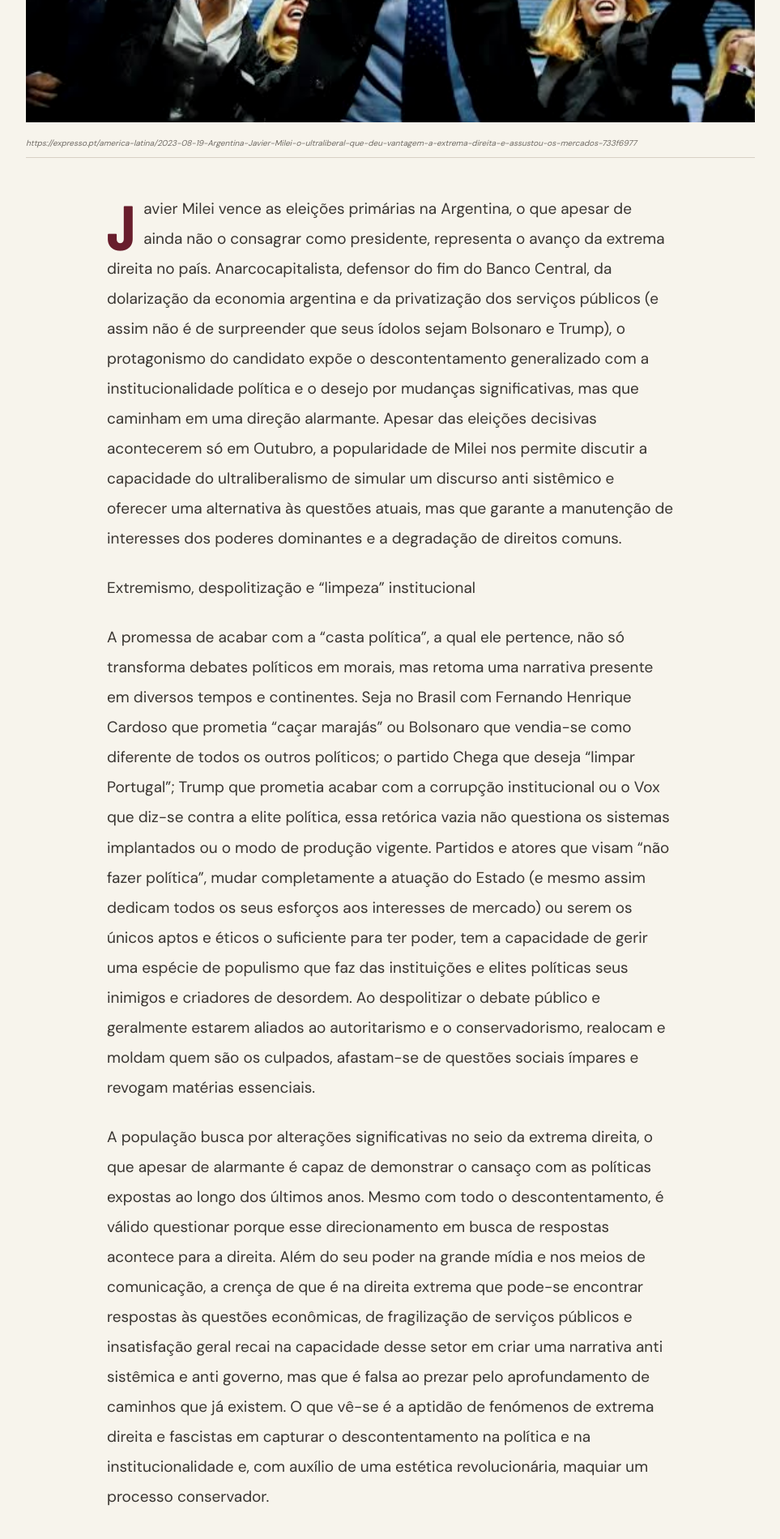
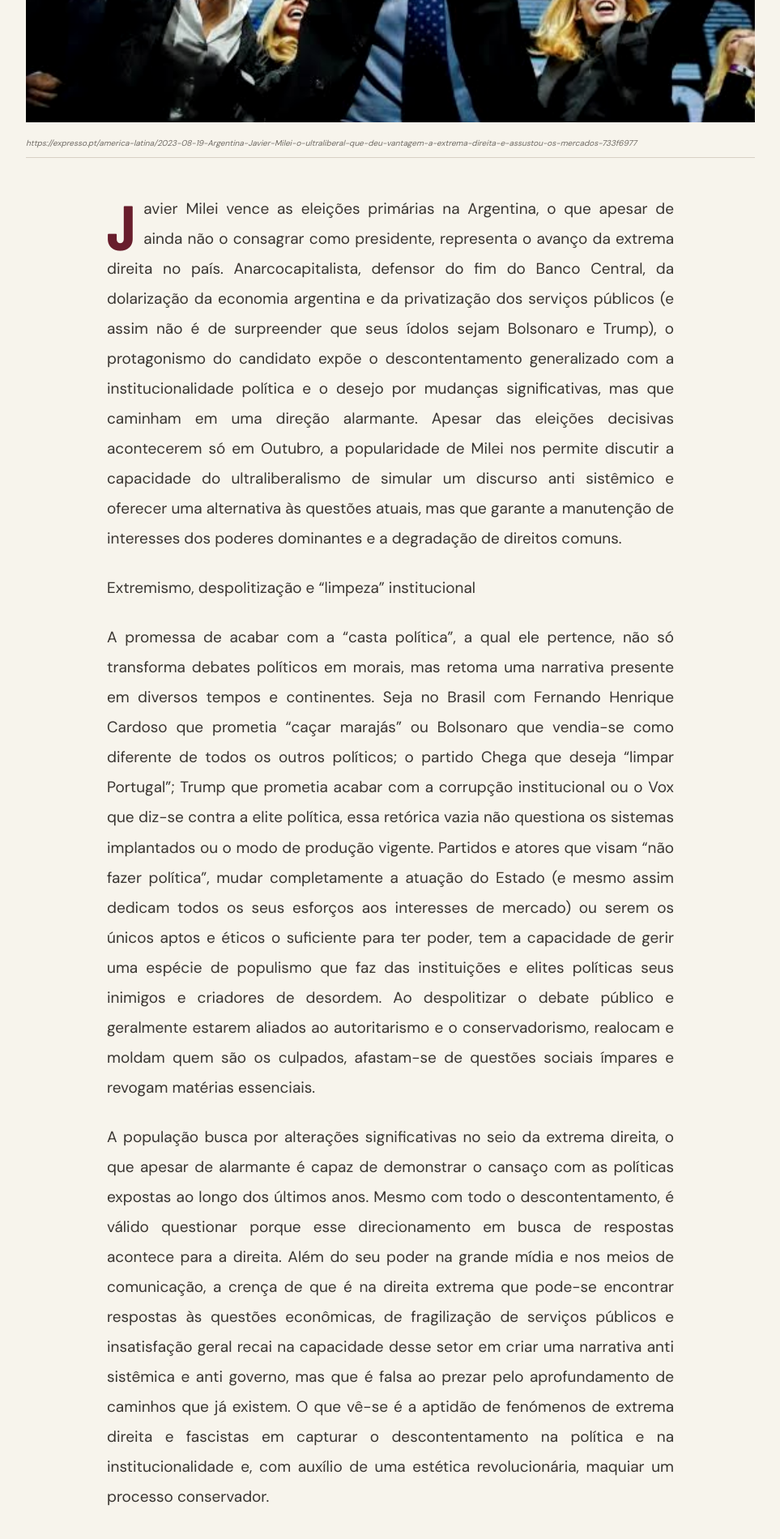
Before and after one commit to gmonteiropolli-design/Margens-da-Polis, a Jekyll site: the page built from _posts/2026-11-09-eleicoes-argentinas-e-o-constante-sentimento-de-desesperanca.md, in a window 1280 px wide. Shown: the part 1431-3331 px from the top of the page at 81% size, without its empty margins (158-1121 px from the left). Built offline with Jekyll 4.4.1, drawn with Linux system fonts in a browser that asks for light colours; some web fonts are replaced.

Commit message:
Justificar texto corrido nas páginas editoriais

```diff
--- a/assets/css/style.css
+++ b/assets/css/style.css
@@ -700,3 +700,18 @@ body{color:#242322}
 @media(max-width:700px){
   .article-body>p:first-of-type:first-letter{font-size:3.5em}
 }
+
+
+/* Texto corrido justificado */
+.article-body,
+.about-page,
+.listing-page .listing-intro{
+  text-align:justify;
+  text-justify:inter-word;
+}
+.article-body p,
+.about-page>p,
+.about-page blockquote p{
+  text-align:justify;
+  text-justify:inter-word;
+}
```
